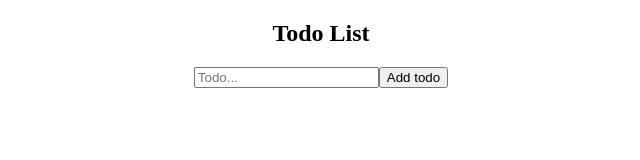
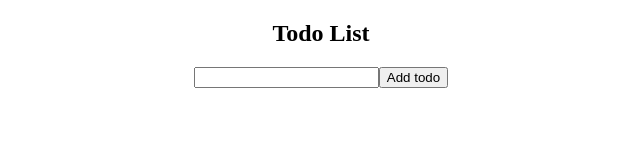
Before and after one commit to kartikp36/react-projects, a React (Create React App) app in the folder to-do-list/: page / in a window 1280 px wide. Shown: the top 160 px of the page, without its empty margins (319-959 px from the left). Built offline with nearby package versions, Linux system fonts and the light colour scheme.

Commit message:
feat: Used Formik for form

```diff
--- a/to-do-list/package.json
+++ b/to-do-list/package.json
@@ -6,6 +6,7 @@
     "@testing-library/jest-dom": "^5.11.6",
     "@testing-library/react": "^11.2.2",
     "@testing-library/user-event": "^12.2.2",
+    "formik": "^2.2.5",
     "react": "^17.0.1",
     "react-dom": "^17.0.1",
     "react-scripts": "4.0.0",
--- a/to-do-list/src/components/TodoForm.js
+++ b/to-do-list/src/components/TodoForm.js
@@ -1,21 +1,23 @@
 import React from "react";
+import { Formik, Field, Form } from "formik";
 
 export const TodoForm = (props) => {
-  const handleFormSubmit = (event) => {
-    event.preventDefault();
-    props.handleSubmit(props.text.value);
+  const handleFormSubmit = (inputText) => {
+    props.handleSubmit(inputText);
   };
 
   return (
-    <form onSubmit={handleFormSubmit}>
-      <input name='text' ref={(c) => props.setText(c)} placeholder='Todo...' />
-      <button
-        type='button'
-        onClick={() => {
-          props.handleSubmit(props.text.value);
+    <div className='form'>
+      <Formik
+        initialValues={{ text: "" }}
+        onSubmit={(values) => {
+          handleFormSubmit(values.text);
         }}>
-        Add todo
-      </button>
-    </form>
+        <Form>
+          <Field name='text' type='text' />
+          <button type='submit'>Add todo</button>
+        </Form>
+      </Formik>
+    </div>
   );
 };
--- a/to-do-list/src/components/TodoList.js
+++ b/to-do-list/src/components/TodoList.js
@@ -36,7 +36,7 @@ export const TodoList = () => {
     <div>
       <h2>Todo List</h2>
 
-      <TodoForm {...{ handleSubmit, setText, text, list }} />
+      <TodoForm {...{ handleSubmit, text }} />
       {list.map((todo) => (
         <ToggleTodo key={todo.id} {...{ toggleComplete, todo }} />
       ))}
```
Also changed, not shown: 1 other file (tests, documents, lock files or other folders).
